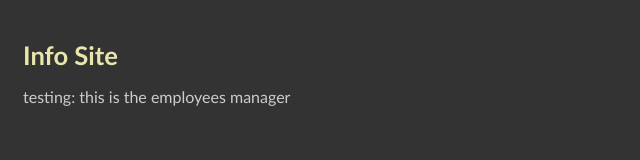
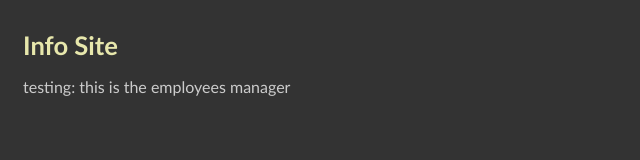
Before and after one commit to edwardtanguay/node-express-ejs-javascript-dom-json, a plain HTML site: page index.html in a window 1280 px wide. Shown: the whole page, without its empty margins (0-640 px from the left). Drawn offline with Linux system fonts and the light colour scheme.

Commit message:
before api

```diff
--- a/css/main.scss
+++ b/css/main.scss
@@ -2,7 +2,7 @@ body {
 	font-family: "Gill Sans", "Gill Sans MT", Calibri, "Trebuchet MS", sans-serif;
 	background: #333;
 	color: #ccc;
-	padding: 15px;
+	padding: 5px 15px;
 
 	h1 {
 		font-size: 1.6rem;
```
Also changed, not shown: css/main.css, css/main.min.css, 1 other file.
